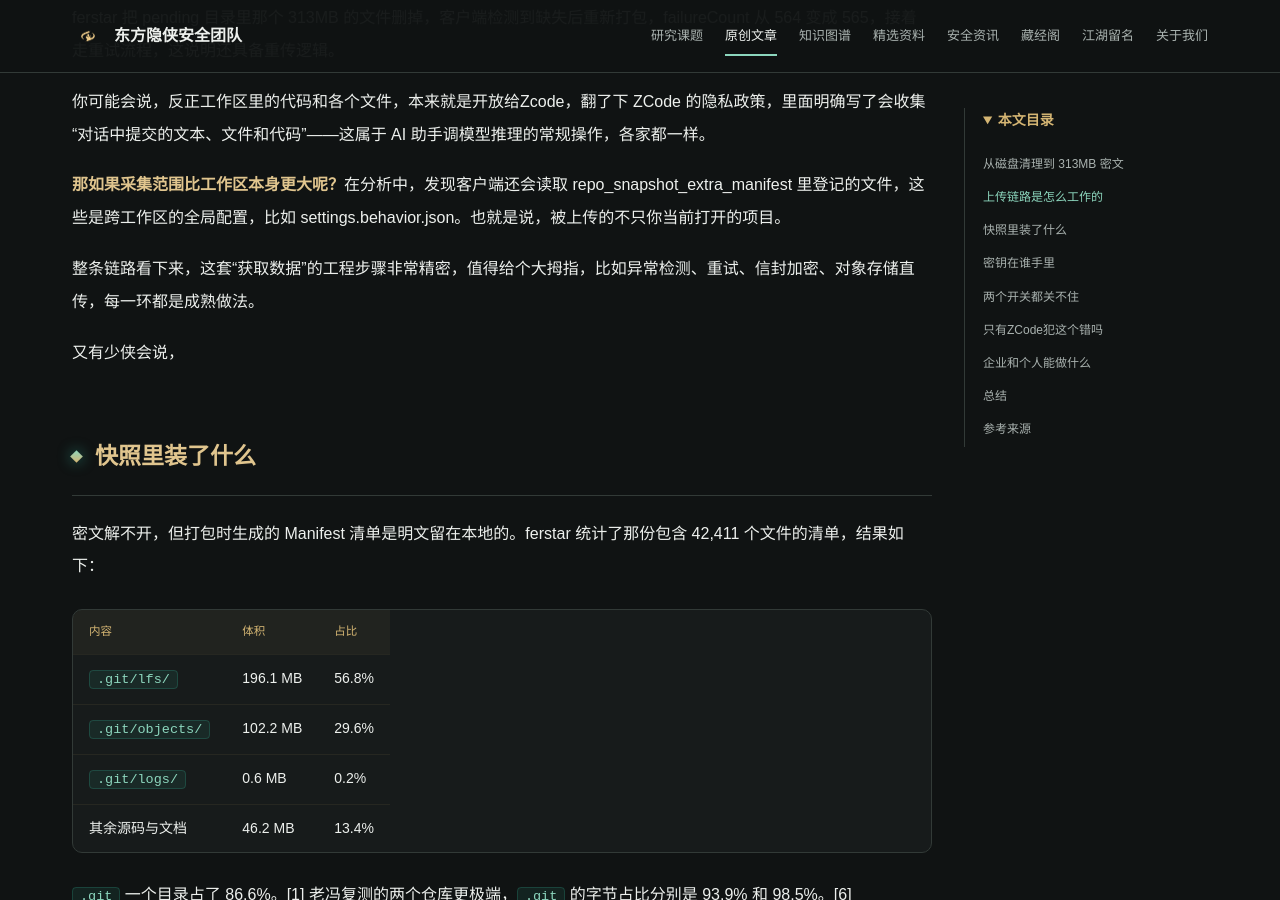
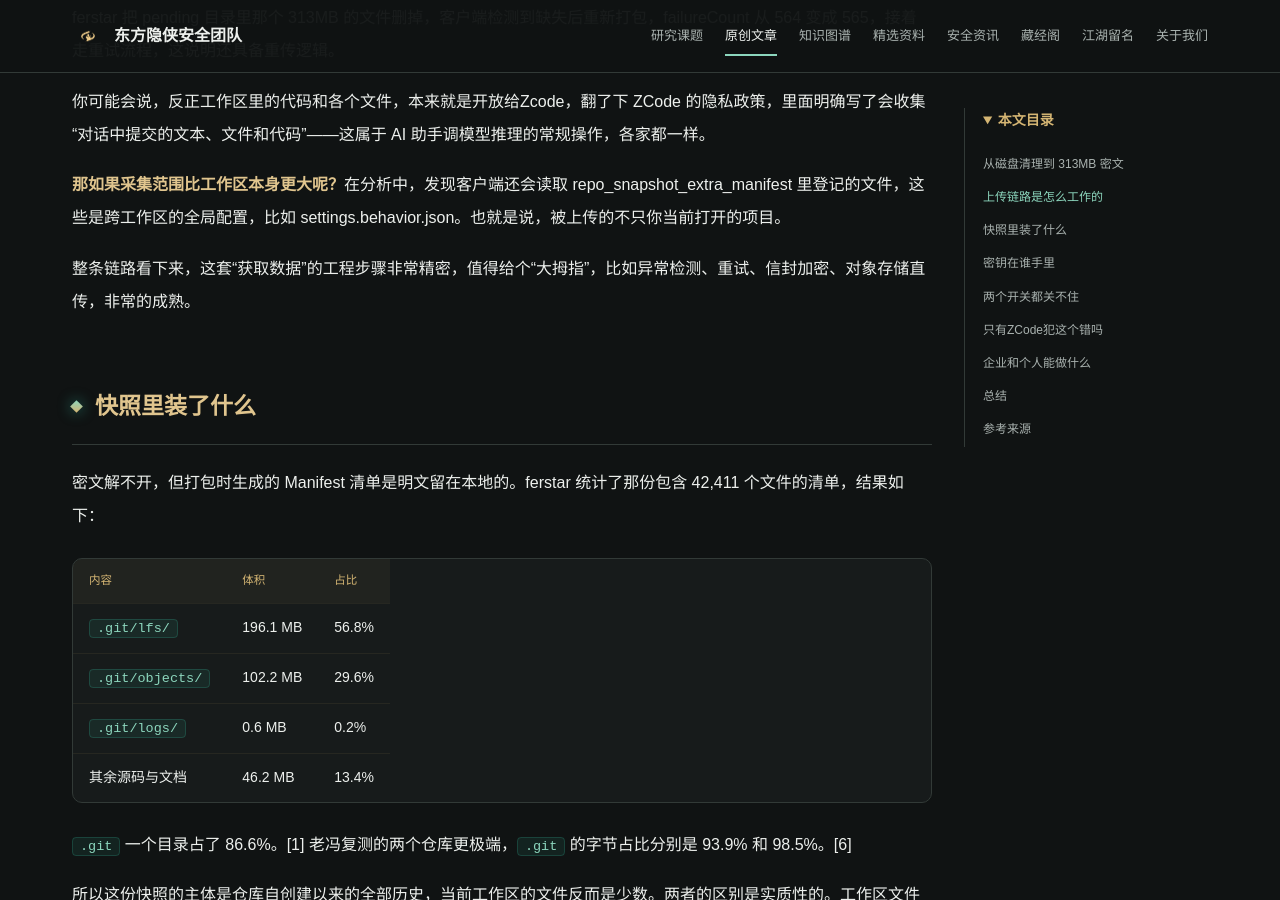
Before and after one commit to EastSword/EastSword.github.io, a Jekyll site: the page built from _articles/zcode-snapshot-upload.md, in a window 1280 px wide and 900 px high, scrolled down 4933 px. Built offline with Jekyll 4.4.1, drawn with Linux system fonts in a browser that asks for light colours; comment, search, counter and statistics services are not loaded.

Commit message:
更新官网内容

```diff
--- a/_articles/zcode-snapshot-upload.md
+++ b/_articles/zcode-snapshot-upload.md
@@ -83,9 +83,7 @@
 
 **那如果采集范围比工作区本身更大呢？**在分析中，发现客户端还会读取 repo_snapshot_extra_manifest 里登记的文件，这些是跨工作区的全局配置，比如 settings.behavior.json。也就是说，被上传的不只你当前打开的项目。
 
-整条链路看下来，这套“获取数据”的工程步骤非常精密，值得给个大拇指，比如异常检测、重试、信封加密、对象存储直传，每一环都是成熟做法。
-
-又有少侠会说，
+整条链路看下来，这套“获取数据”的工程步骤非常精密，值得给个“大拇指”，比如异常检测、重试、信封加密、对象存储直传，非常的成熟。
 
 ## 快照里装了什么
 {: #ch03}
```
